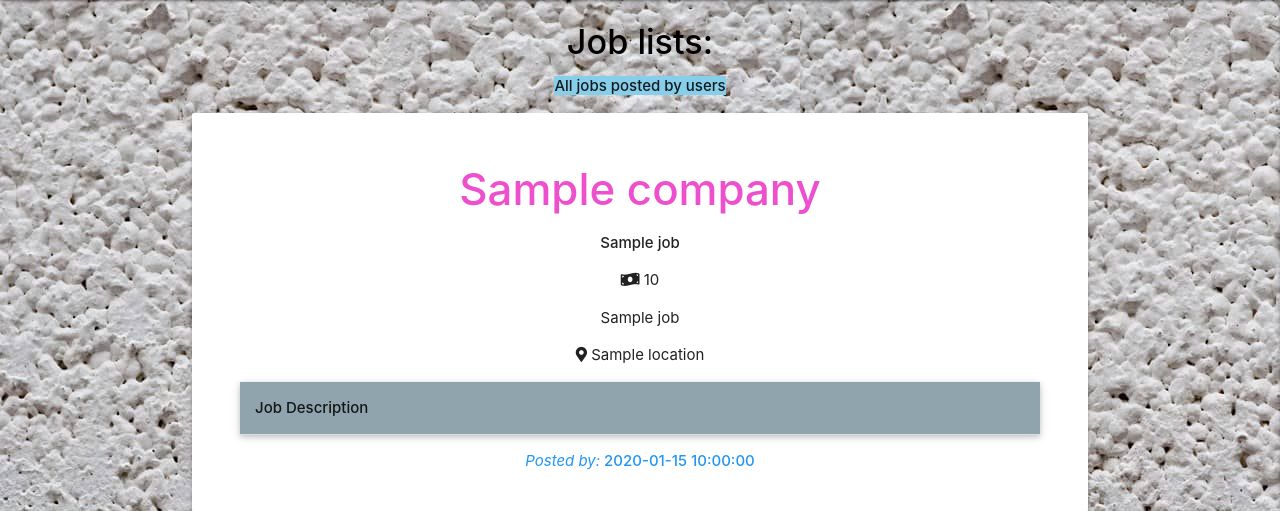
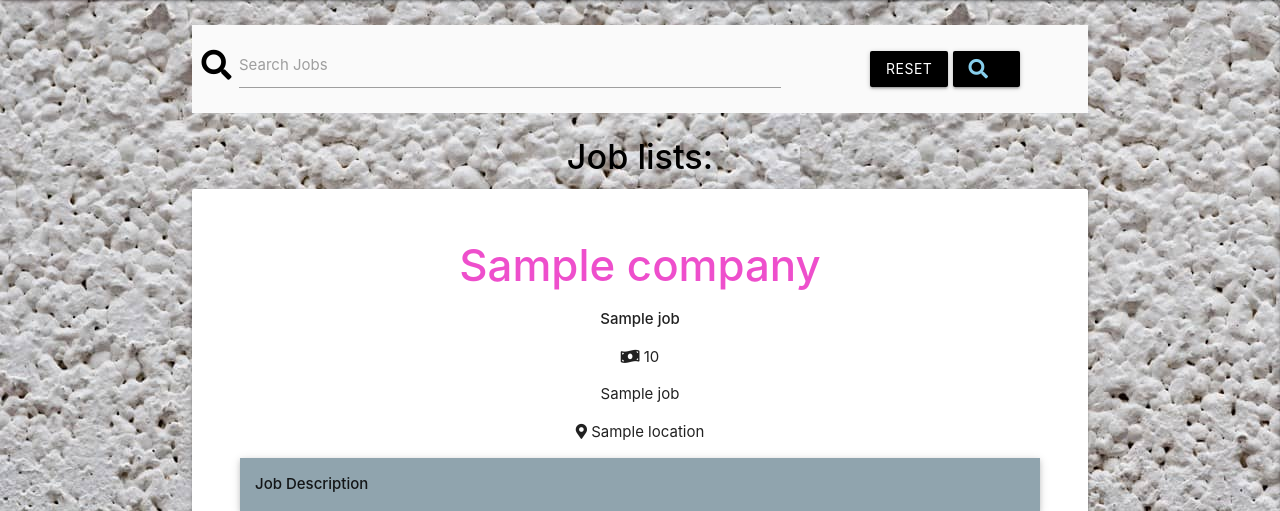
Before and after one commit to Sojasmine/swedevco, a Flask app: page /get_jobs in a window 1280 px wide. Shown: the part 64-575 px from the top of the page. Run offline with Flask 2, Linux system fonts and the light colour scheme; a database or web service that is not in the repository returns one stand-in record (values such as "Sample title"); some libraries are stand-ins or nearby versions; some web fonts are replaced.

Commit message:
Add search functionality on jobs.html and updated READme

```diff
--- a/run.py
+++ b/run.py
@@ -28,6 +28,13 @@ def index():
 @app.route("/get_jobs")
 def get_jobs():
     jobs = list(mongo.db.jobs.find())
+    return render_template("jobs.html", jobs=jobs)
+
+
+@app.route("/search", methods=["GET", "POST"])
+def search():
+    query = request.form.get("query")
+    jobs = list(mongo.db.jobs.find({"$text": {"$search": query}}))
     return render_template("jobs.html", jobs=jobs)
 
 
--- a/static/css/styles.css
+++ b/static/css/styles.css
@@ -71,12 +71,15 @@
   }
 
 
-
 /* code for icons */
 .tiny {
   color: skyblue;
   }
 
+.valign-wrapper {
+  margin: 25px;
+  padding: 2px;
+  }
 
 /* Social media icons */
 .small {
--- a/templates/jobs.html
+++ b/templates/jobs.html
@@ -7,17 +7,32 @@
   body {
     background-image: url('../static/images/img8.jpg');
   }
-
-  p span {
-    background-color: skyblue;
-  }
 </style>
 {% endblock%}
 
+<!-- Search engine-->
+<div class="container grey lighten-5">
+  <form action="{{ url_for('search') }}" method="post" class="col s12">
+      <div class="row valign-wrapper center-align">
+          <div class="input-field col s12 m8">
+              <i class="fas fa-search prefix black-text"></i>
+              <input type="text" name="query" id="query" minlength="3" class="validate" required>
+              <label for="query">Search Jobs</label>
+          </div>
+          <div class="col s12 m4">
+              <a href="{{ url_for('get_jobs') }}" class="black btn text-shadow">Reset</a>
+              <button type="submit" class="black btn text-shadow">
+                  <i class="tiny fas fa-search left"></i>
+              </button>
+          </div>
+      </div>
+  </form>
+</div>
+
 <!--heading and paragraph-->
 <h4 class="center-align black-text"><strong>Job lists:</strong></h4>
-<p class="center-align"><strong><span>All jobs posted by users</span></strong></p>
 
+{% if jobs|length > 0 %}
 
 <!--list if the jobs posted by user and admin-->
 <div class="container">
@@ -110,5 +125,7 @@
   </div>
   {% endfor %}
 </div>
-
+{% else %}
+<h4 class="center-align red-text"><strong>No Results Found</strong></h4>
+{% endif %}
 {% endblock %}
```
Also changed, not shown: Testing.md (+1 -1 lines), README.md, static/images/Bild4.png (added), 2 other files.
